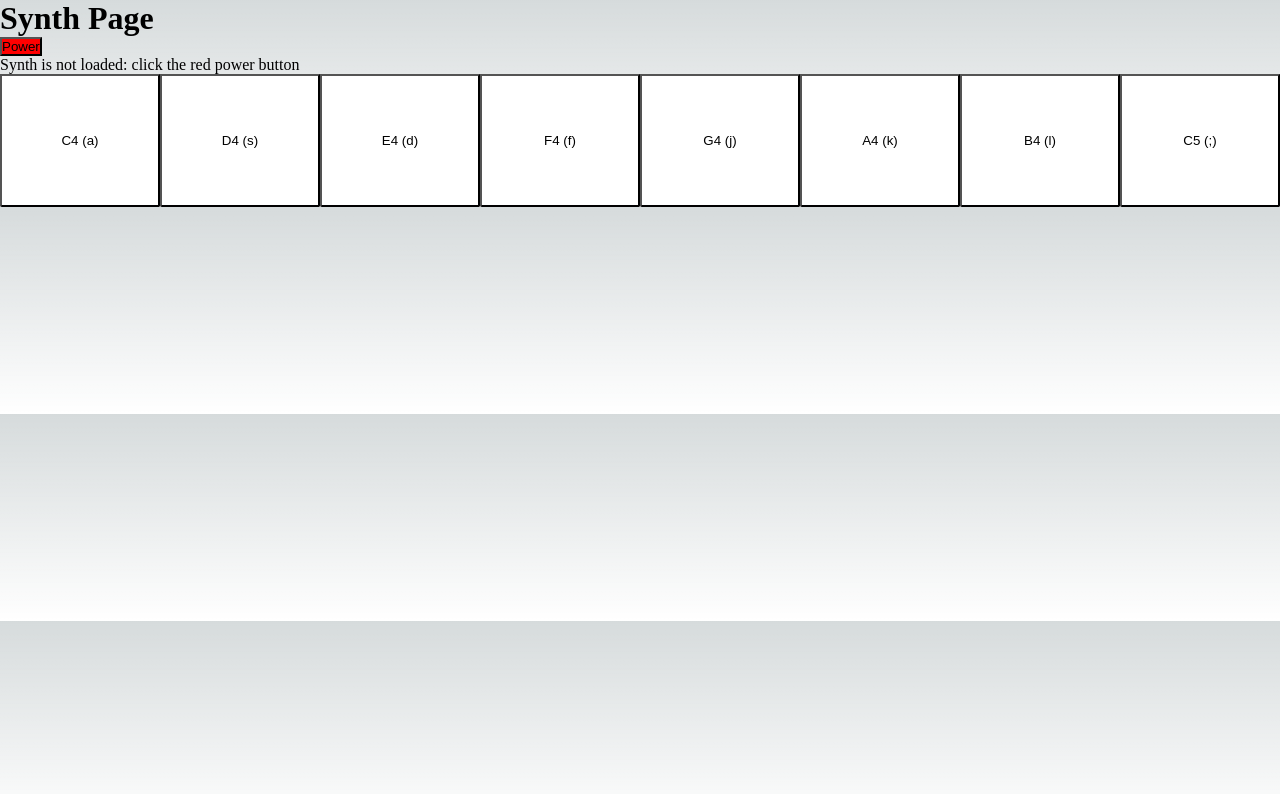
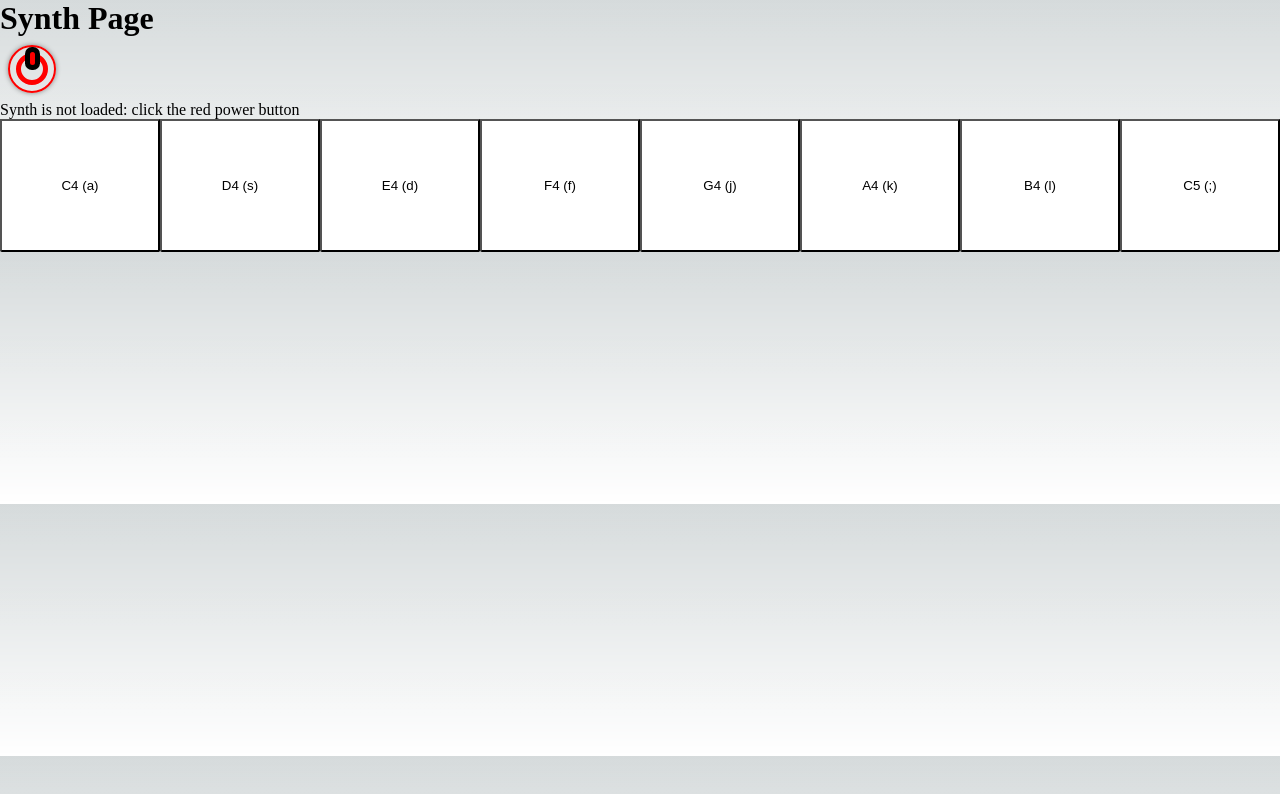
Before and after one commit to benjorama/synth, a Next.js app: page /synth in a window 1280 px wide. Shown: the top 794 px of the page. Built offline with nearby package versions, Linux system fonts and the light colour scheme.

Commit message:
Adds new power button design

```diff
--- a/src/components/Keyboard.tsx
+++ b/src/components/Keyboard.tsx
@@ -1,5 +1,5 @@
 import React, { KeyboardEvent, useState } from 'react'
-import styles from '@/styles/Synth.module.css'
+import styles from '../styles/Synth.module.css'
 import { PowerButton } from './PowerButton'
 import { SynthKey } from './SynthKey'
 import * as Tone from 'tone'
--- a/src/components/PowerButton.tsx
+++ b/src/components/PowerButton.tsx
@@ -1,5 +1,6 @@
-import styles from '@/styles/Synth.module.css'
 import { MouseEventHandler } from 'react'
+import styles from '../styles/Synth.module.css'
+
 
 interface powerButtonProps {
   onClick: MouseEventHandler
@@ -8,9 +9,14 @@ interface powerButtonProps {
 
 export function PowerButton({ onClick, power }: powerButtonProps) {
   return (
-    <button
-      className={power ? styles.powerOn : styles.powerOff}
-      onClick={onClick}
-    >Power</button>
+    <div className={power ? styles.powerButtonOn : styles.powerButtonOff} onClick={onClick}>
+      <div className={power ? styles.barOn : styles.barOff}>
+      </div>
+    </div>
   )
 }
+/*
+<button
+className={power ? styles.powerOn : styles.powerOff}
+onClick={onClick}
+>Power</button>*/
--- a/src/styles/Synth.module.css
+++ b/src/styles/Synth.module.css
@@ -1,10 +1,95 @@
+.powerButtonOff {
+  width: 3em;
+  height: 3em;
+  border-radius: 50%;
+  border: 2px solid red;
+  box-shadow: 0 0 5px 0px #888;
+  position: relative;
+  display: grid;
+  place-items: center;
+  margin: 0.5em;
+  cursor: pointer;
+}
+
+.powerButtonOff::before {
+    /* pseudo-elements don't appear unless content property is declared */
+    content: "";
+
+    /* design the element */
+    width: 50%;
+    height: 50%;
+    border-radius: 50%;
+    border: 5px solid red;
+    position: absolute;
+}
+
+.barOff {
+  height: 30%;
+  width: 5px;
+  background: red;
+  border-radius: 10px; /* for rounded ends */
+  position: absolute;
+  top: 5px;
+  box-shadow: 0 0 0 5px black;
+}
+
+.powerButtonOn {
+  width: 3em;
+  height: 3em;
+  border-radius: 50%;
+  border: 2px solid lime;
+  box-shadow: 0 0 5px 0px #888;
+  position: relative;
+  display: grid;
+  place-items: center;
+  margin: 0.5em;
+  cursor: pointer;
+}
+
+.powerButtonOn::before {
+    /* pseudo-elements don't appear unless content property is declared */
+    content: "";
+
+    /* design the element */
+    width: 50%;
+    height: 50%;
+    border-radius: 50%;
+    border: 5px solid lime;
+    position: absolute;
+}
+
+.barOn {
+  height: 30%;
+  width: 5px;
+  background: lime;
+  border-radius: 10px; /* for rounded ends */
+  position: absolute;
+  top: 5px;
+  box-shadow: 0 0 0 5px black;
+}
+
+.button {
+  background-color: red;
+  width: 1000px;
+  height: 1000px;
+}
+
+
 .powerOn {
+  margin: 1em;
   color: black;
   background-color: lime;
+  border-radius: 50%;
+  height: 4em;
+  width: 4em;
 }
 
 .powerOff {
+  margin: 1em;
   background-color: red;
+  border-radius: 50%;
+  height: 4em;
+  width: 4em;
 }
 
 .keyboard {
```
Also changed, not shown: 1 other file (tests, documents, lock files or other folders).
